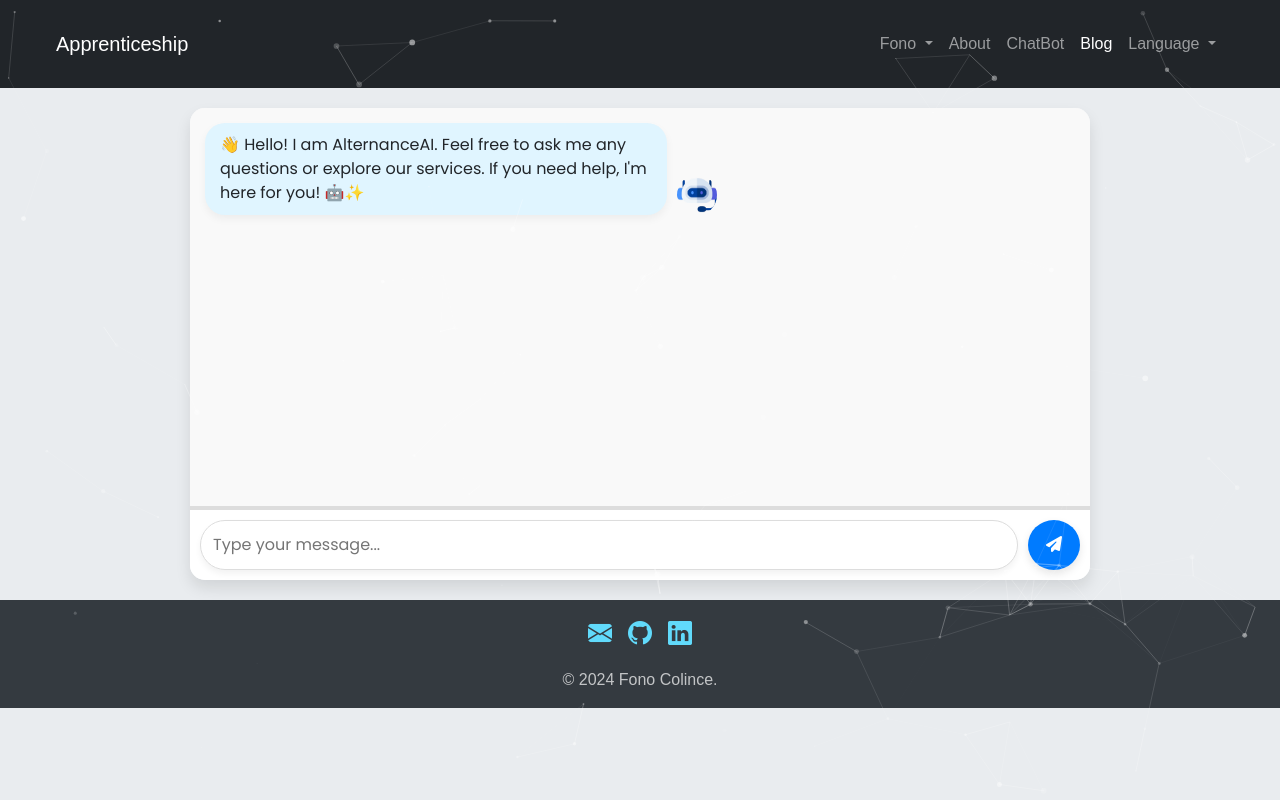
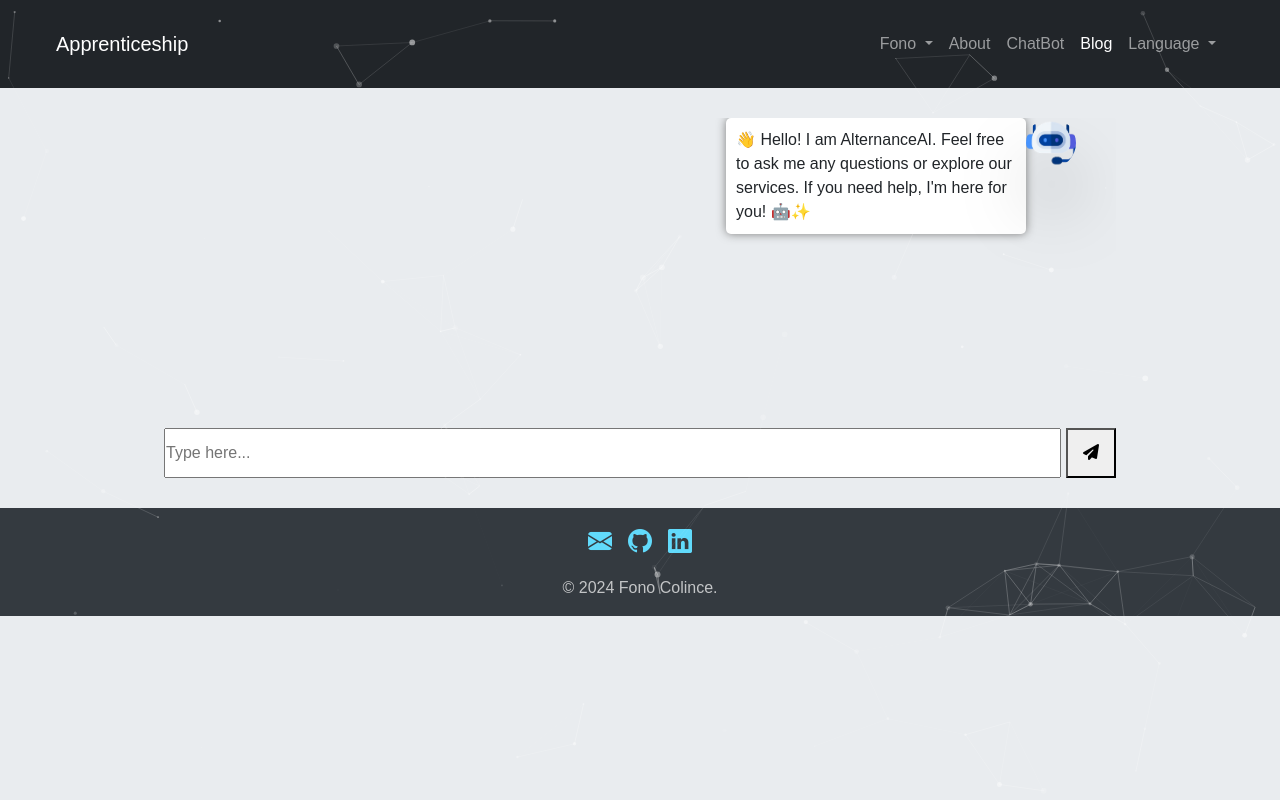
Before and after one commit to Fonocol/multilang_site, a Django app: page /en/chatbot/ in a window 1280 px wide. Run offline with Django 5.2, Linux system fonts and the light colour scheme; a user stored in the database is signed in.

Commit message:
bot rendu

```diff
--- a/main/templates/blog/chatbotpage/chatbotpage.html
+++ b/main/templates/blog/chatbotpage/chatbotpage.html
@@ -1,32 +1,38 @@
+
 {% extends "header.html" %}
+
 
 {% block content %}
 
+
 {% load static %}
 {% load i18n %}
-<div id="chatbox-container">
-    <div id="chatbox-messages">
-        <div class="message-container bot-message">
-            <div class="message-text">{{ premiermessage }}</div>
-            <img src="{% static 'assets/bot.png' %}" alt="Bot avatar" class="chat-avatar bot-avatar">
+<div id="chat-container">
+    <div id="chat-messages">
+        <div class="messageAndElement-zonechat">
+            <div class="message-zonechat">{{premiermessage}}
+            </div>
+            <img src="{% static 'assets/bot.png' %}" alt="" class="bot-image">
         </div>
     </div>
-    <div id="chatbox-user-input">
-        <input type="text" id="chatbox-message-input" placeholder="Type your message..." autocomplete="off">
-        <button id="chatbox-send-button"><i class="fas fa-paper-plane"></i></button>
+    <div id="user-input">
+        <input type="text" id="message-input" placeholder="Type here...">
+        <button id="send-button"><i class="fas fa-paper-plane"></i></button> <!-- Icône d'envoi -->
     </div>
 </div>
 
+
 <script src="https://cdn.jsdelivr.net/npm/axios/dist/axios.min.js"></script>
 <script>
+
     document.addEventListener("DOMContentLoaded", function() {
-        const messageInput = document.getElementById("chatbox-message-input");
-        const sendButton = document.getElementById("chatbox-send-button");
-        const chatMessages = document.getElementById("chatbox-messages");
+        const messageInput = document.getElementById("message-input");
+        const sendButton = document.getElementById("send-button");
+        const chatMessages = document.getElementById("chat-messages");
 
         sendButton.addEventListener("click", function() {
-            const message = messageInput.value.trim();
-            if (message !== "") {
+            const message = messageInput.value;
+            if (message.trim() !== "") {
                 appendMessage("user", message);
                 sendMessageToServer(message);
                 messageInput.value = "";
@@ -34,42 +40,73 @@
         });
 
         function appendMessage(sender, message) {
-            const messageContainer = document.createElement("div");
-            const messageText = document.createElement("div");
+            const messageAndElement = document.createElement("div");
+            const messageElement = document.createElement("div");
             const profileImage = document.createElement("img");
 
             if (sender === 'user') {
-                messageContainer.className = "message-container user-message";
-                messageText.className = "message-text user-text";
-                profileImage.src = "{% static 'assets/user.png' %}";
-                profileImage.className = "chat-avatar user-avatar";
-                messageContainer.appendChild(messageText);
-                messageContainer.appendChild(profileImage);
+                messageAndElement.className = "messageAndElement-zoneuser";
+                messageElement.className = "message-zoneuser";
+                profileImage.src = "{% static 'assets/bot.png' %}";
+                profileImage.className = "bot-image";
+                // Ajouter l'image du profil et le message en paralele
+                messageAndElement.appendChild(profileImage);
+                messageAndElement.appendChild(messageElement);
             } else {
-                messageContainer.className = "message-container bot-message";
-                messageText.className = "message-text bot-text";
+                messageAndElement.className = "messageAndElement-zonechat";
+                messageElement.className = "message-zonechat";
                 profileImage.src = "{% static 'assets/bot.png' %}";
-                profileImage.className = "chat-avatar bot-avatar";
-                messageContainer.appendChild(profileImage);
-                messageContainer.appendChild(messageText);
+                profileImage.className = "bot-image";
+                // Ajouter l'image du profil et le message en paralele
+                messageAndElement.appendChild(messageElement);
+                messageAndElement.appendChild(profileImage);
+
             }
 
-            messageText.textContent = message;
-            chatMessages.appendChild(messageContainer);
-            chatMessages.scrollTop = chatMessages.scrollHeight;
+            // Ajouter la classe 'message' et le contenu du message
+            messageElement.classList.add("message", sender);
+            messageElement.textContent = message;
+
+
+
+            // Ajouter le message à la zone de chat
+            chatMessages.appendChild(messageAndElement);
+            chatMessages.scrollTop = chatMessages.scrollHeight; // Scroll down to show latest message
         }
+
 
         function sendMessageToServer(message) {
             axios.post('', { message: message })
             .then(response => {
+                // Gérer la réponse du serveur ici
+                console.log(response.data.response);
                 appendMessage("bot", response.data.response);
             })
             .catch(error => {
-                appendMessage("bot", "GPT is currently unavailable 🤖");
-                console.error('Error:', error);
+                appendMessage("bot", "GPT est indisponible pour repondre actullement 🤖");
+                console.error('Error sending message to server:', error);
             });
         }
-    });
+        });
 </script>
 
+
 {% endblock content %}
+
+
+
+
+
+<!--a href="/">&larr; Back</a>
+<div class="admin-title">
+    <h2>ChatBot</h2>
+</div>
+
+<div class="container">
+    <form action="/chatbot" method="POST">
+        <label for="title"><b>Message</b></label>
+        <input type="text" placeholder="tape here" name="message">
+
+        <input type="submit" value="Add" class="btn">
+    </form>
+</div-->
--- a/static/css/style.css
+++ b/static/css/style.css
@@ -487,122 +487,23 @@ header p.lead.mb-0 {
 
 
 
-/* Conteneur principal du nouveaux bot */
-#chatbox-container {
-    max-width: 900px;
-    margin: 20px auto;
-    background: rgba(255, 255, 255, 0.7);
-    border-radius: 15px;
-    box-shadow: 0px 8px 15px rgba(0, 0, 0, 0.1);
-    overflow: hidden;
-    font-family: 'Poppins', sans-serif;
+/* Effet de pulsation au survol pour les boutons */
+
+
+
+
+
+.btn, .bot-icone {
+    transition: transform 0.3s ease-in-out;
 }
 
-/* Zone des messages */
-#chatbox-messages {
-    height: 400px;
-    overflow-y: auto;
-    padding: 15px;
-    background-color: #f9f9f9;
-    border-bottom: 2px solid #ddd;
-    display: flex;
-    flex-direction: column;
+.btn:hover, .bot-icone:hover {
+    transform: scale(1.1);
 }
 
-/* Zone d'input utilisateur */
-#chatbox-user-input {
-    display: flex;
-    padding: 10px;
-    background-color: #fff;
-    border-top: 2px solid #ddd;
-}
 
-#chatbox-message-input {
-    flex: 1;
-    padding: 12px;
-    border-radius: 25px;
-    border: 1px solid #ddd;
-    box-shadow: 0px 4px 6px rgba(0, 0, 0, 0.05);
-    font-size: 16px;
-    transition: border 0.2s ease;
-}
 
-#chatbox-message-input:focus {
-    outline: none;
-    border-color: #007bff;
-}
-
-#chatbox-send-button {
-    margin-left: 10px;
-    padding: 12px 18px;
-    border-radius: 50%;
-    background-color: #007bff;
-    color: white;
-    border: none;
-    cursor: pointer;
-    box-shadow: 0px 4px 8px rgba(0, 0, 0, 0.1);
-    transition: background-color 0.3s ease;
-}
-
-#chatbox-send-button:hover {
-    background-color: #0056b3;
-}
-
-/* Style des messages */
-.message-container {
-    display: flex;
-    align-items: flex-end;
-    margin-bottom: 15px;
-    max-width: 60%;
-    word-wrap: break-word;
-}
-
-.user-message {
-    justify-content: flex-end;
-    align-self: flex-end;
-}
-
-.bot-message {
-    justify-content: flex-start;
-    align-self: flex-start;
-}
-
-/* Textes des messages */
-.message-text {
-    padding: 10px 15px;
-    border-radius: 20px;
-    background-color: #e0f5ff;
-    font-size: 16px;
-    box-shadow: 0px 4px 8px rgba(0, 0, 0, 0.05);
-}
-
-.user-text {
-    background-color: #007bff;
-    color: white;
-}
-
-/* Avatar des utilisateurs et du bot */
-.chat-avatar {
-    width: 40px;
-    height: 40px;
-    border-radius: 50%;
-    margin-left: 10px;
-    object-fit: cover;
-}
-
-.user-avatar {
-    margin-left: 10px;
-}
-
-.bot-avatar {
-    margin-right: 10px;
-}
-
-/* Animation d'apparition des messages */
-.message-container {
-    animation: fadeIn 0.5s ease-in-out;
-}
-
+/* Effet de fade-in pour les cartes */
 @keyframes fadeIn {
     from {
         opacity: 0;
@@ -613,3 +514,18 @@ header p.lead.mb-0 {
         transform: translateY(0);
     }
 }
+
+.card, .blog-post {
+    animation: fadeIn 0.6s ease-in-out;
+}
+
+
+/* Amélioration des images avec effet de zoom au survol */
+.image-band img, .hero-image {
+    transition: transform 0.4s ease;
+    will-change: transform;
+}
+
+.image-band img:hover, .hero-image:hover {
+    transform: scale(1.05);
+}
```
Also changed, not shown: main/templates/blog/chatbotpage/chatbotpageOrigin.html (deleted, +0 -112 lines), main/templates/blog/chatbotpage/chatbotpagelast.html (added, +75 -0 lines).
